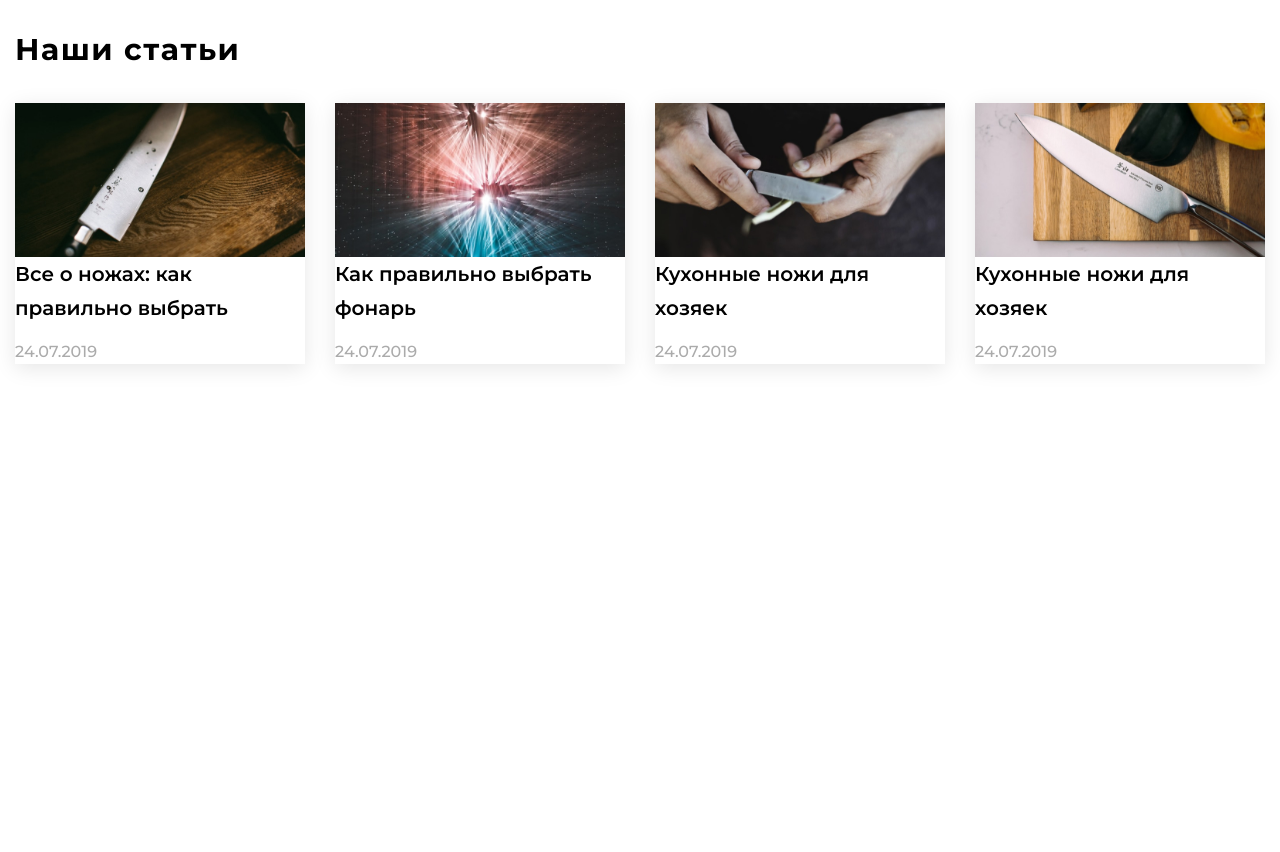
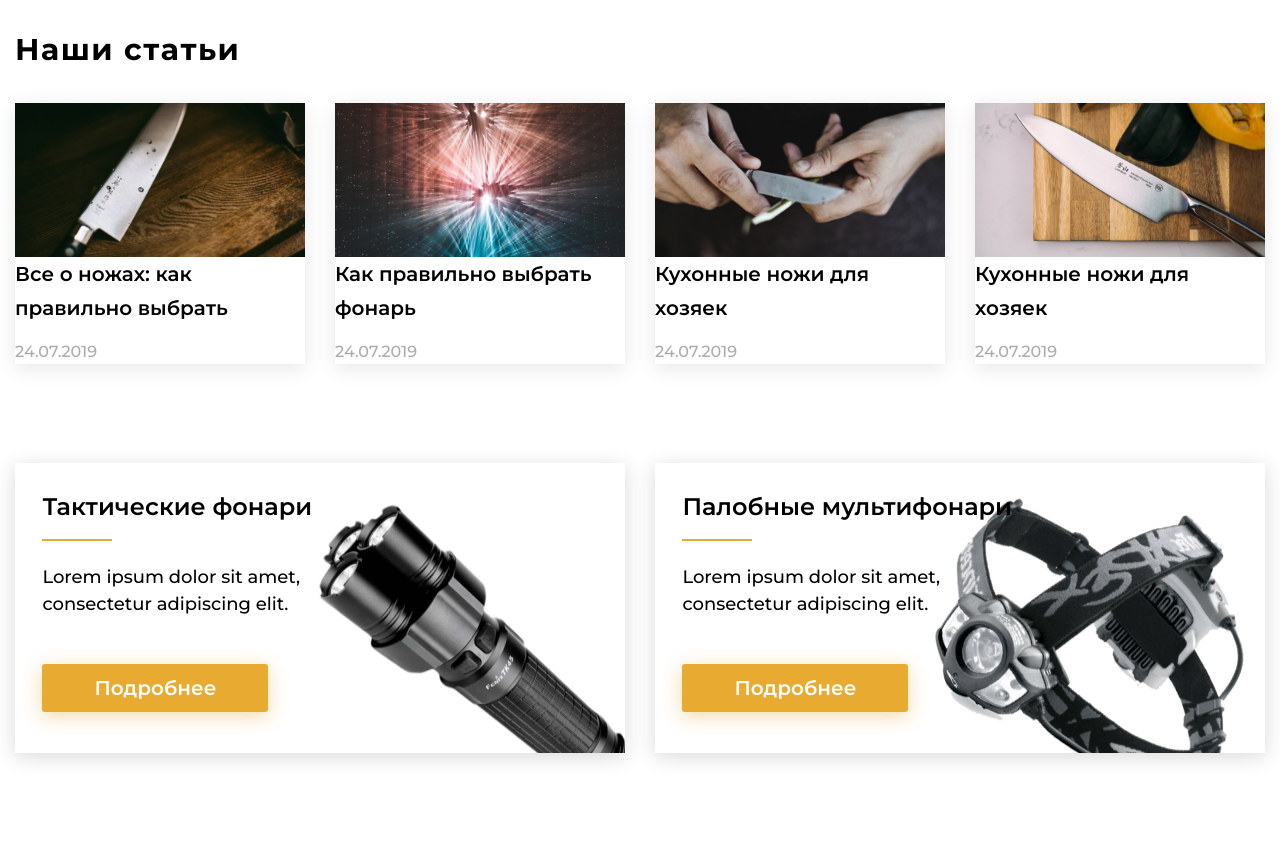
Before and after one commit to kostya-alch/knives, a website built with webpack: page src/index.html in a window 1280 px wide. Shown: the part 8518-9370 px from the top of the page. Before the commit the page ends 8981 px from the top, so only its background shows below. Built offline with nearby package versions, Linux system fonts and the light colour scheme; animation ran at ten frames a second; files whose address does not match are found by name.

Commit message:
products block

```diff
--- a/src/index.html
+++ b/src/index.html
@@ -486,6 +486,48 @@
                   </div>
                </div>
             </section>
+            <section class="page__products-block products-block">
+               <div class="products-block__container">
+                  <div class="products-block__item product-block">
+                     <div class="product-block__body">
+                        <h4 class="product-block__title">
+                           <a href="" class="product-block__link-title"
+                              >Тактические фонари</a
+                           >
+                        </h4>
+                        <div class="product-block__text">
+                           Lorem ipsum dolor sit amet, consectetur adipiscing
+                           elit.
+                        </div>
+                        <a href="" class="product-block__button button"
+                           >Подробнее</a
+                        >
+                     </div>
+                     <div class="product-block__image">
+                        <img src="@img/products-block/01.jpg" alt="Product" />
+                     </div>
+                  </div>
+                  <div class="products-block__item product-block">
+                     <div class="product-block__body">
+                        <h4 class="product-block__title">
+                           <a href="" class="product-block__link-title"
+                              >Палобные мультифонари</a
+                           >
+                        </h4>
+                        <div class="product-block__text">
+                           Lorem ipsum dolor sit amet, consectetur adipiscing
+                           elit.
+                        </div>
+                        <a href="" class="product-block__button button"
+                           >Подробнее</a
+                        >
+                     </div>
+                     <div class="product-block__image">
+                        <img src="@img/products-block/02.jpg" alt="Product" />
+                     </div>
+                  </div>
+               </div>
+            </section>
          </main>
          @@include('html/_footer.htm',{})
       </div>
--- a/src/scss/home.scss
+++ b/src/scss/home.scss
@@ -419,9 +419,6 @@
 
 .articles-module {
    @include adaptiveValue('padding-bottom', 120, 40);
-   &__container {
-   }
-
    &__title {
       letter-spacing: 0.05em;
       font-size: rem(30);
@@ -489,3 +486,99 @@
       line-height: math.div(24, 16);
    }
 }
+
+//====================================================================================================
+
+.products-block {
+   @include adaptiveValue('padding-bottom', 120, 40);
+   &__container {
+      display: grid;
+      gap: rem(30);
+      @media (min-width: $mobileSmall) {
+         grid-template-columns: repeat(auto-fit, minmax(rem(600), 1fr));
+      }
+   }
+   &__item {
+   }
+}
+.product-block {
+   overflow: hidden;
+   box-shadow: 0px 4px 20px rgba(0, 0, 0, 0.15);
+   position: relative;
+   min-height: rem(290);
+   transition: box-shadow 0.3s ease 0s;
+   @media (any-hover: hover) {
+      &:hover {
+         box-shadow: 0px 4px 20px rgba(0, 0, 0, 0.25);
+      }
+   }
+   &__body {
+      position: relative;
+      @include adaptiveValue('padding', 30, 20);
+      z-index: 2;
+   }
+
+   &__title {
+      &:not(:last-child) {
+         margin-bottom: em(30, 24);
+      }
+   }
+
+   &__link-title {
+      font-weight: 600;
+      font-size: rem(24);
+      line-height: math.div(34, 24);
+      display: inline-block;
+      &::after {
+         content: '';
+         width: rem(70);
+         height: rem(2);
+         margin: rem(15) 0 0 0;
+         display: block;
+         background-color: $mainOrangeColor;
+         transition: width 0.8s ease 0s;
+      }
+      @media (any-hover: hover) {
+         &:hover {
+            &::after {
+               width: 100%;
+            }
+         }
+      }
+   }
+   &__text {
+      font-size: rem(18);
+      line-height: math.div(27, 18);
+      &:not(:last-child) {
+         margin-bottom: em(46, 18);
+      }
+      @media (min-width: em(710)) {
+         max-width: rem(263);
+      }
+   }
+
+   &__image {
+      text-align: right;
+      width: 100%;
+      display: flex;
+      align-items: flex-end;
+      justify-content: flex-end;
+      transform: translate(0, 8%);
+      img {
+         max-width: 100%;
+      }
+      @media (min-width: em(710)) {
+         position: absolute;
+         top: 0;
+         right: 0;
+         height: 100%;
+      }
+   }
+   &__button {
+      @media (max-width: em(710)) {
+         width: 100%;
+      }
+   }
+}
+
+//====================================================================================================
--- a/src/scss/style.scss
+++ b/src/scss/style.scss
@@ -151,4 +151,6 @@ body {
    }
    &__articles-module {
    }
+   &__products-block {
+   }
 }
```
Also changed, not shown: src/img/products-block/01.jpg (added), src/img/products-block/02.jpg (added).
